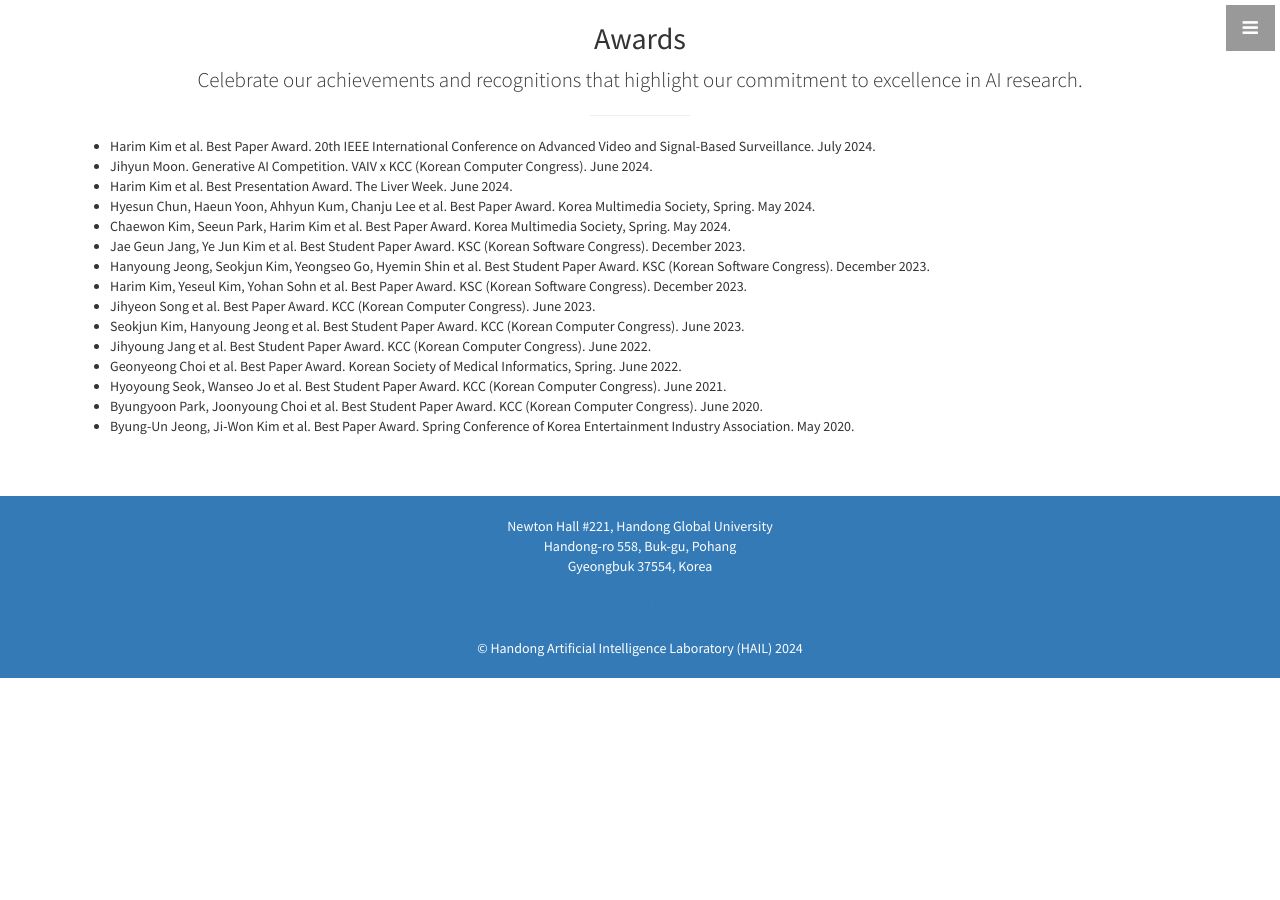
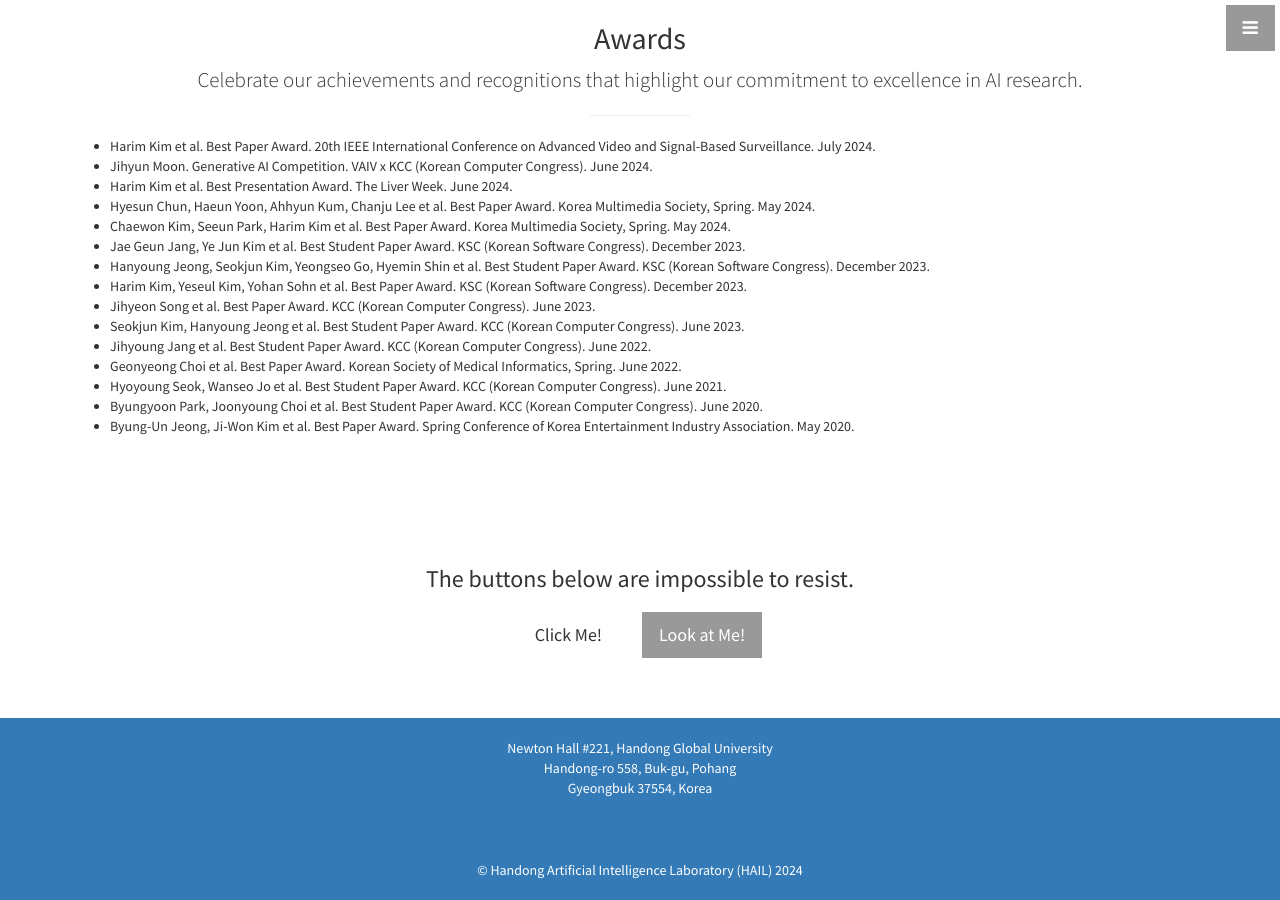
Before and after one commit to nth221/nth221.github.io, a Jekyll site: the page built from index.html, in a window 1280 px wide and 900 px high, scrolled down 4759 px. Built offline with Jekyll 4.4.1, drawn with Linux system fonts in a browser that asks for light colours; before the commit the page ends 5437 px from its top, so only the background shows below that.

Commit message:
modified:   _includes/call-to-action.html 	modified:   _layouts/front.html

```diff
--- a/_includes/call-to-action.html
+++ b/_includes/call-to-action.html
@@ -1,4 +1,5 @@
-<aside class="call-to-action bg-primary">
+<!-- <aside class="call-to-action bg-primary"> -->
+<aside class="call-to-action">
   <div class="container">
     <div class="row">
       <div class="col-lg-12 text-center">
--- a/_layouts/front.html
+++ b/_layouts/front.html
@@ -11,7 +11,7 @@
   {% include projects.html %}
   {% include callout.html %}
   {% include portfolio.html %}
-<!--   {% include call-to-action.html %} -->
+  {% include call-to-action.html %}
 <!--   {% include map.html %} -->
   {% include footer.html %}
   {% include scripts.html %}
```
